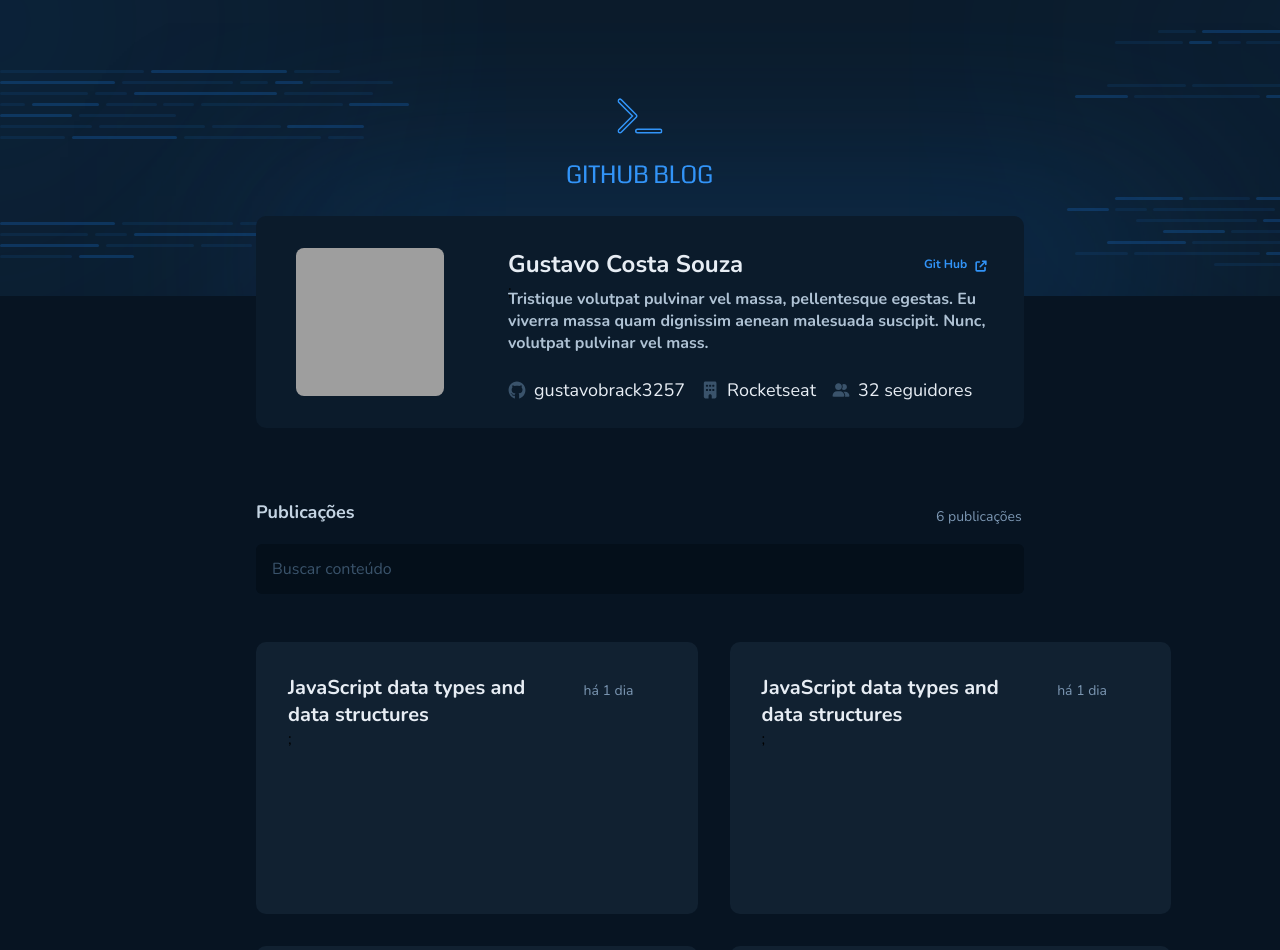
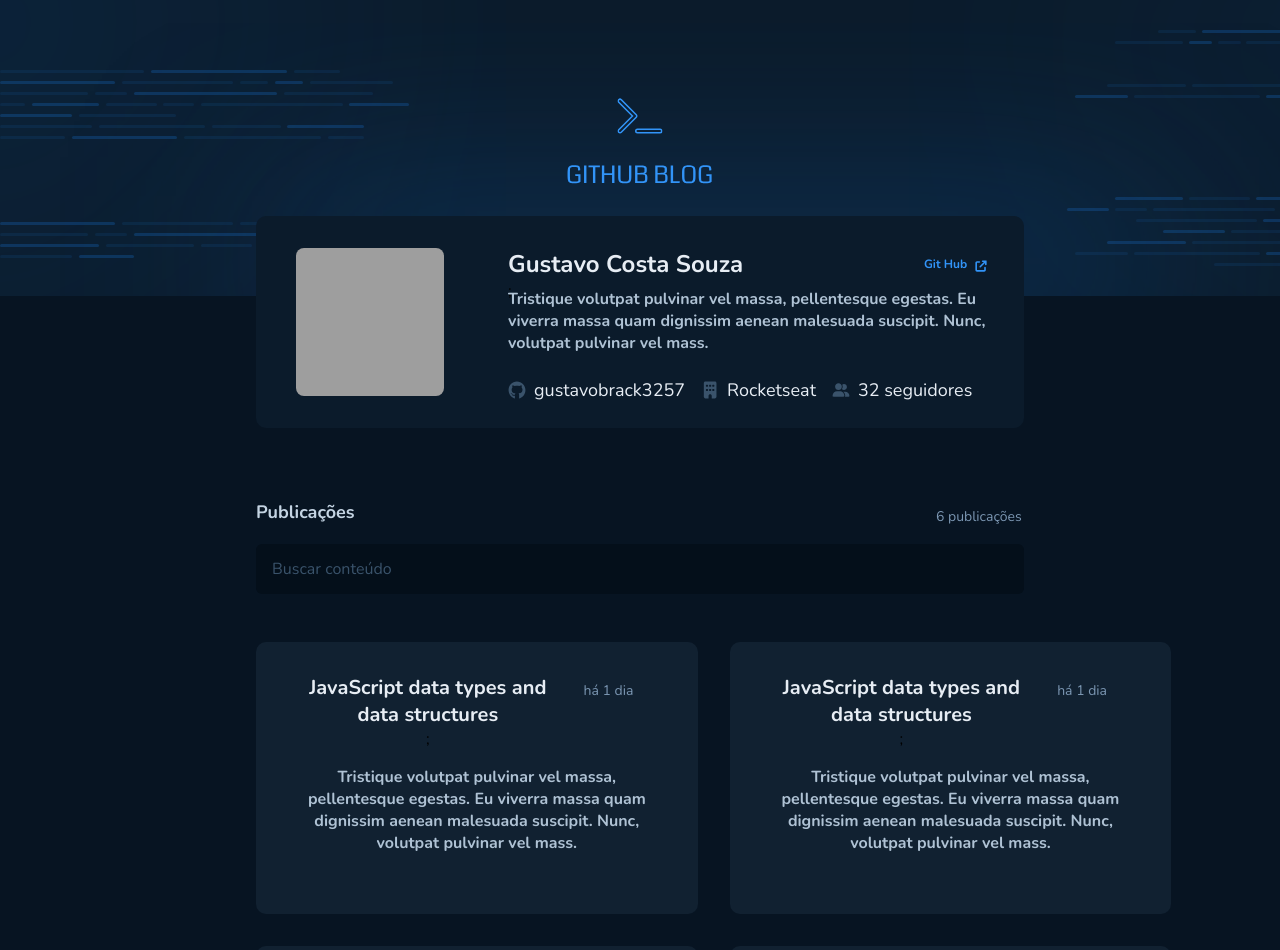
Before and after one commit to gustavobreack3257/GitHubBlog_React, a React (Vite) app: page / in a window 1280 px wide. Shown: the top 950 px of the page. Built offline with nearby package versions, Linux system fonts and the light colour scheme; grey boxes are pictures that could not be loaded.

Commit message:
feat: Application style -  finished Home

```diff
--- a/src/pages/Home/components/PublishCard/index.tsx
+++ b/src/pages/Home/components/PublishCard/index.tsx
@@ -1,3 +1,4 @@
+import { DescriptionText } from '../../../../components/DescriptionText';
 import { SubTitle } from '../../../../components/SubTitle';
 import { Title } from '../../../../components/Title';
 import * as S from './style';
@@ -12,6 +13,8 @@ export function PublishCard() {
 
         <SubTitle subtitle="há 1 dia" />
       </S.HeaderCard>
+
+      <DescriptionText />
     </S.PublishCardContainer>
   );
 }
--- a/src/pages/Home/components/PublishCard/style.ts
+++ b/src/pages/Home/components/PublishCard/style.ts
@@ -1,19 +1,24 @@
 import styled from 'styled-components';
 
-export const PublishCardContainer = styled.main`
+export const PublishCardContainer = styled.button`
   height: 17rem;
   width: 27.6rem;
 
   display: flex;
+  flex-direction: column;
+  border: 0;
   border-radius: 0.625rem;
   padding: 2rem;
-  gap: 2rem;
+  gap: 1.25rem;
+  background-color: ${(props) => props.theme['base-post']};
 
-  background-color: ${(props) => props.theme['base-post']};
+  &:hover {
+    border: 1px solid ${(props) => props.theme['base-label']};
+  }
 `;
 
 export const HeaderCard = styled.div`
-  height: 5.25rem;
+  height: 4rem;
   width: 100%;
 
   display: flex;
```
